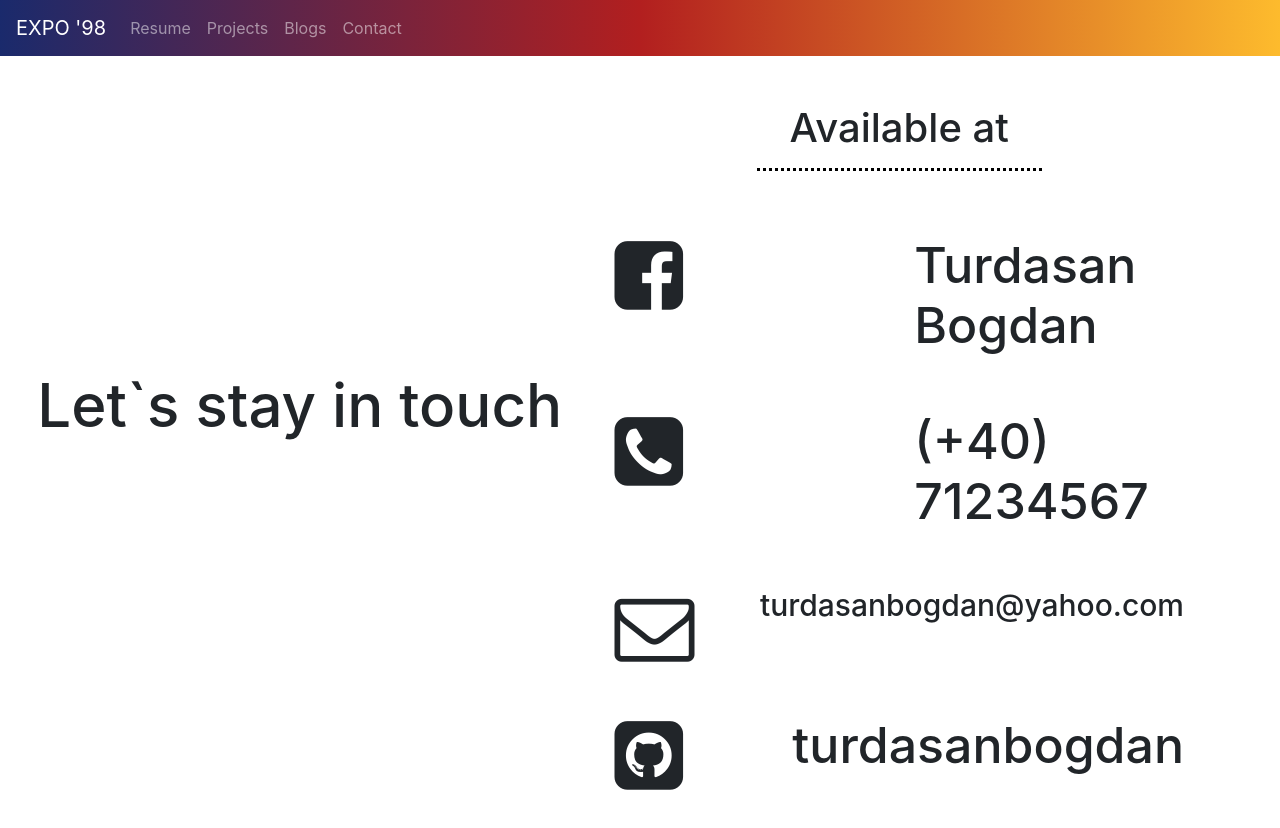
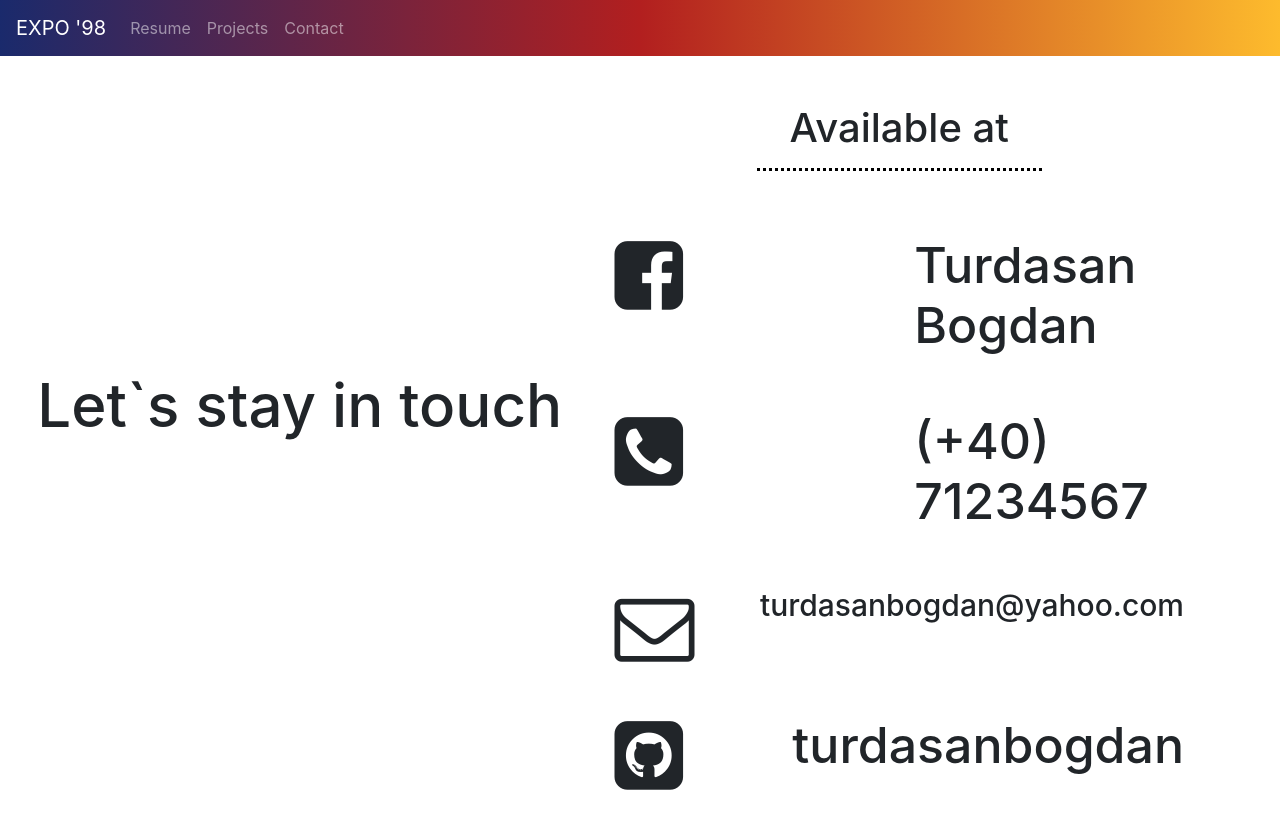
Before and after one commit to turdasanbogdan/Expo98, a React (Create React App) app: page /contact in a window 1280 px wide. Shown: the top 828 px of the page. Built offline with nearby package versions, Linux system fonts and the light colour scheme.

Commit message:
comment Blog for some time

```diff
--- a/src/components/navbar.js
+++ b/src/components/navbar.js
@@ -17,9 +17,9 @@ class MyNavbar extends Component {
           <li className="nav-item">
           <a className="nav-link" href = "/projects">Projects</a>
           </li>
-          <li className="nav-item">
+          {/* <li className="nav-item">
           <a className="nav-link" href = "/blogs"> Blogs </a>
-          </li>
+          </li> */}
           <li className="nav-item">
           <a className="nav-link" href = "contact">Contact</a>
           </li>
--- a/src/components/projectCard.js
+++ b/src/components/projectCard.js
@@ -4,8 +4,8 @@ class Card extends Component {
     state = {  }
     render() {
         return (
-            <div class="card">
-            <a href={this.props.linkToGit}>
+            <div class="card" >
+            <a href={this.props.linkToGit} data-toggle="tooltip" title="Go to Git">
             <img class="card-img-top" src={this.props.cardImageSource}/>
             <div class="card-body">
             <h5 class="card-title">{this.props.projectTitle}</h5>
```
